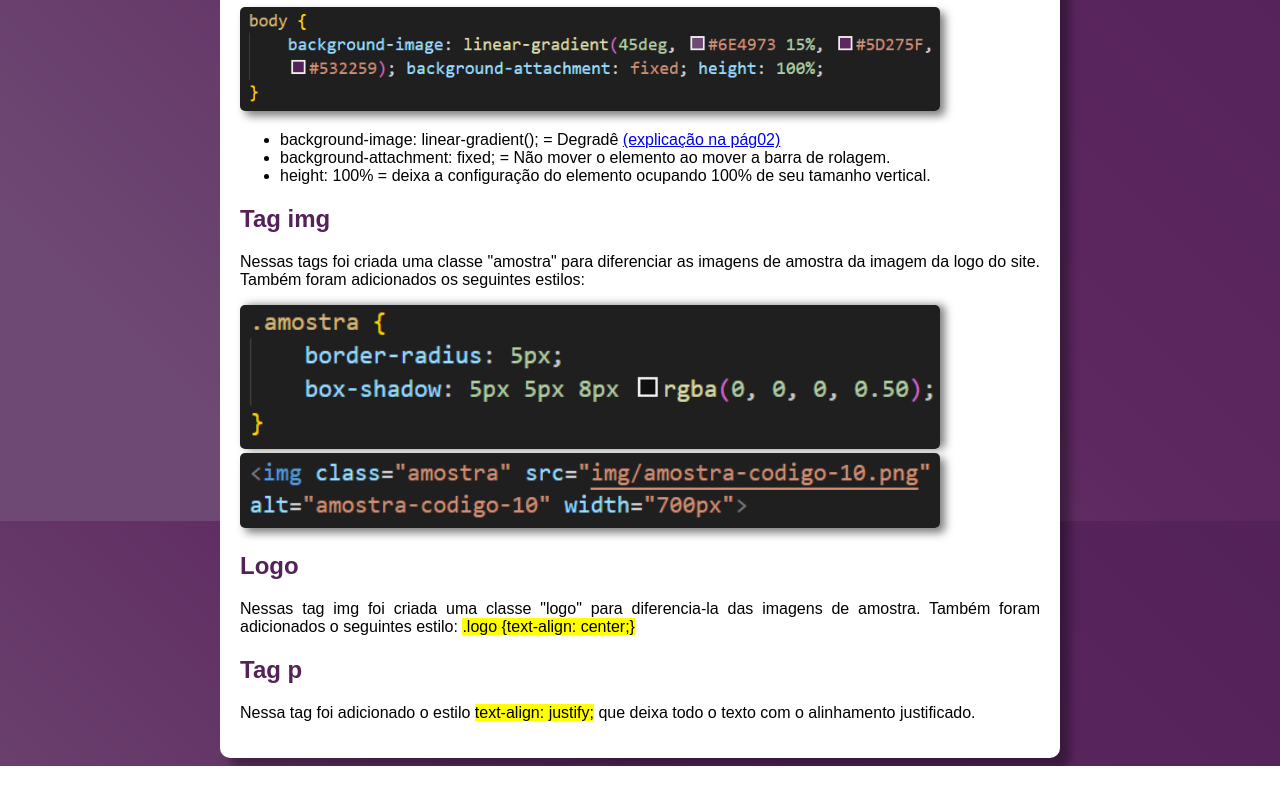
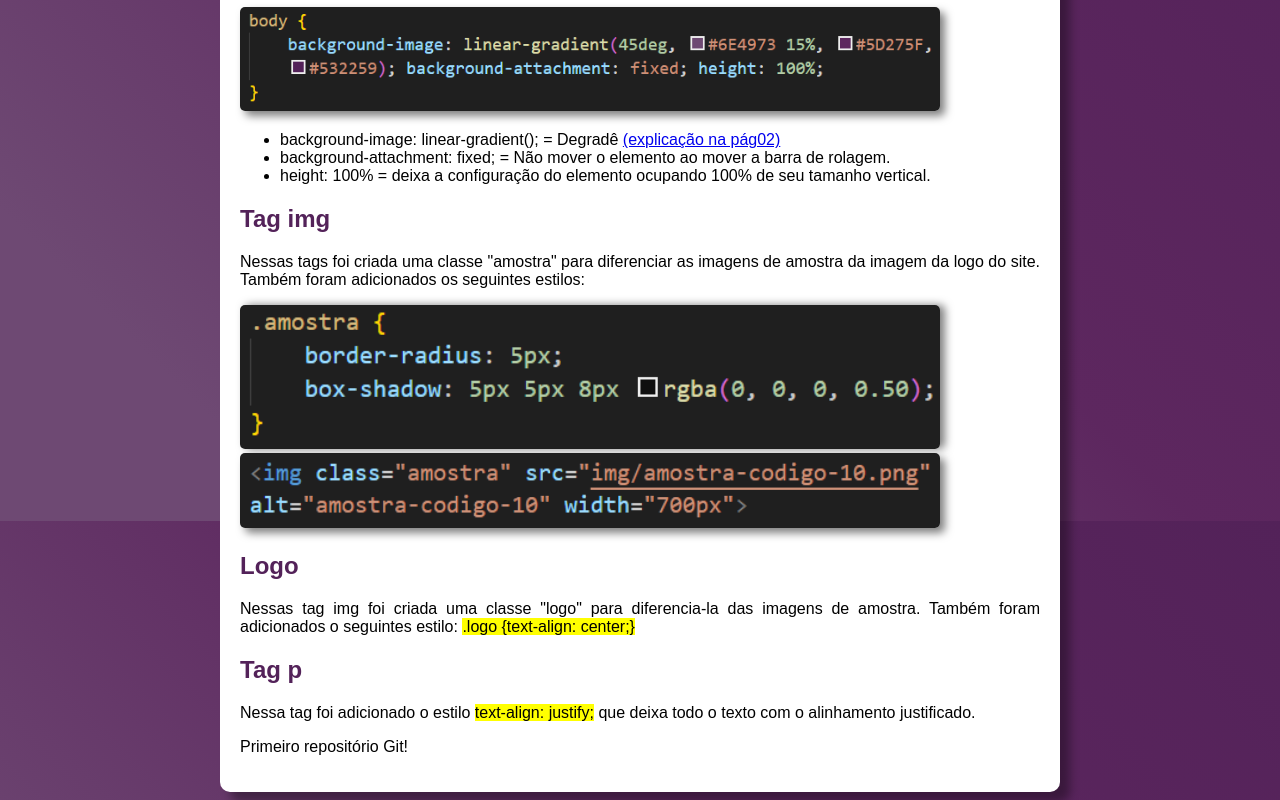
Before and after one commit to ArthurFCosmo/ex0016-CSS, a plain HTML site: page pag003.html in a window 1280 px wide. Shown: the part 1079-1879 px from the top of the page. Before the commit the page ends 1845 px from the top, so only its background shows below. Drawn offline with Linux system fonts and the light colour scheme.

Commit message:
aviso repositorio

```diff
--- a/pag003.html
+++ b/pag003.html
@@ -69,6 +69,8 @@
             Nessa tag foi adicionado o estilo <mark>text-align: justify;</mark> que deixa todo o texto com o alinhamento justificado.
         </p>
 
+        <p>Primeiro repositório Git!</p>
+
     </main>
 </body>
 </html>
```
